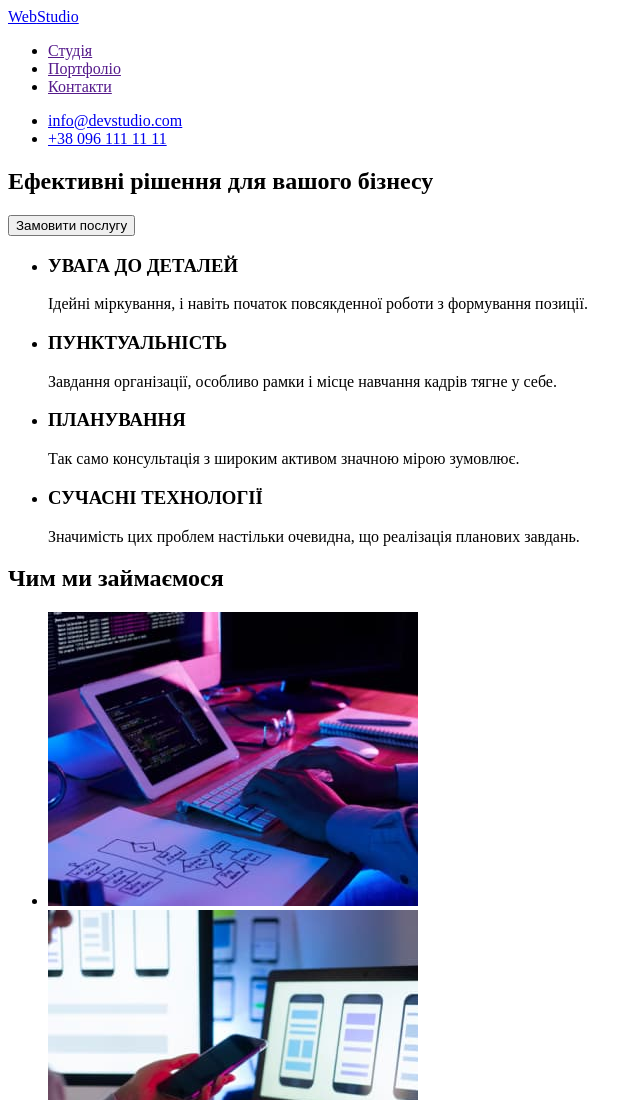
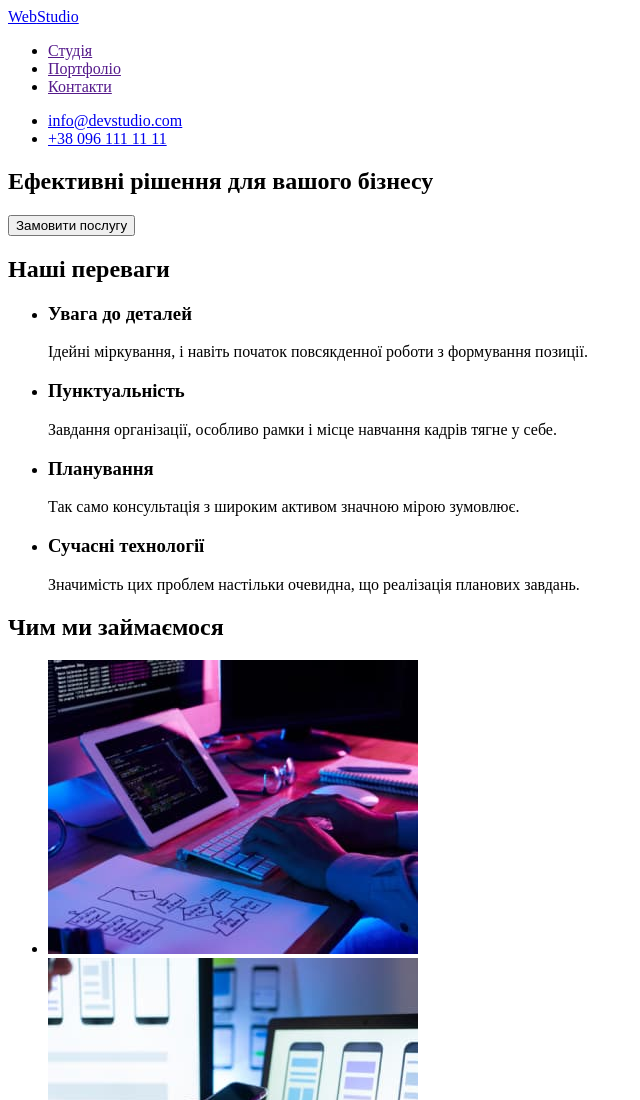
Before and after one commit to VitaliyYakovenko/goit-markup-hw-01, a plain HTML site: page index.html in a window 1280 px wide. Shown: the top 1100 px of the page, without its empty margins (0-640 px from the left). Drawn offline with Linux system fonts and the light colour scheme.

Commit message:
исправление ошибок

```diff
--- a/index.html
+++ b/index.html
@@ -8,8 +8,8 @@
 </head>
 <body>
     <header>
+        <nav>
         <a href="./index.html" lang="en"><span>Web</span>Studio</a>
-        <nav>
         <ul>
             <li>
                 <a href="">Студія</a>
@@ -37,22 +37,22 @@
             <button type="button">Замовити послугу</button>
         </section>
         <section>
-             <h2 hidden>Наші переваги</h2>
+             <h2>Наші переваги</h2>
              <ul>
                 <li>
-                    <h3>УВАГА ДО ДЕТАЛЕЙ</h3>
+                    <h3>Увага до деталей</h3>
                     <p>Ідейні міркування, і навіть початок повсякденної роботи з формування позиції.</p>
                 </li>
                 <li>
-                    <h3>ПУНКТУАЛЬНІСТЬ</h3>
+                    <h3>Пунктуальність</h3>
                     <p>Завдання організації, особливо рамки і місце навчання кадрів тягне у себе.</p>
                 </li>
                 <li>
-                    <h3>ПЛАНУВАННЯ</h3>
+                    <h3>Планування</h3>
                     <p>Так само консультація з широким активом значною мірою зумовлює.</p>
                 </li>
                 <li>
-                    <h3>СУЧАСНІ ТЕХНОЛОГІЇ</h3>
+                    <h3>Сучасні технології</h3>
                     <p>Значимість цих проблем настільки очевидна, що реалізація планових завдань.</p>
                 </li>
              </ul>
```
